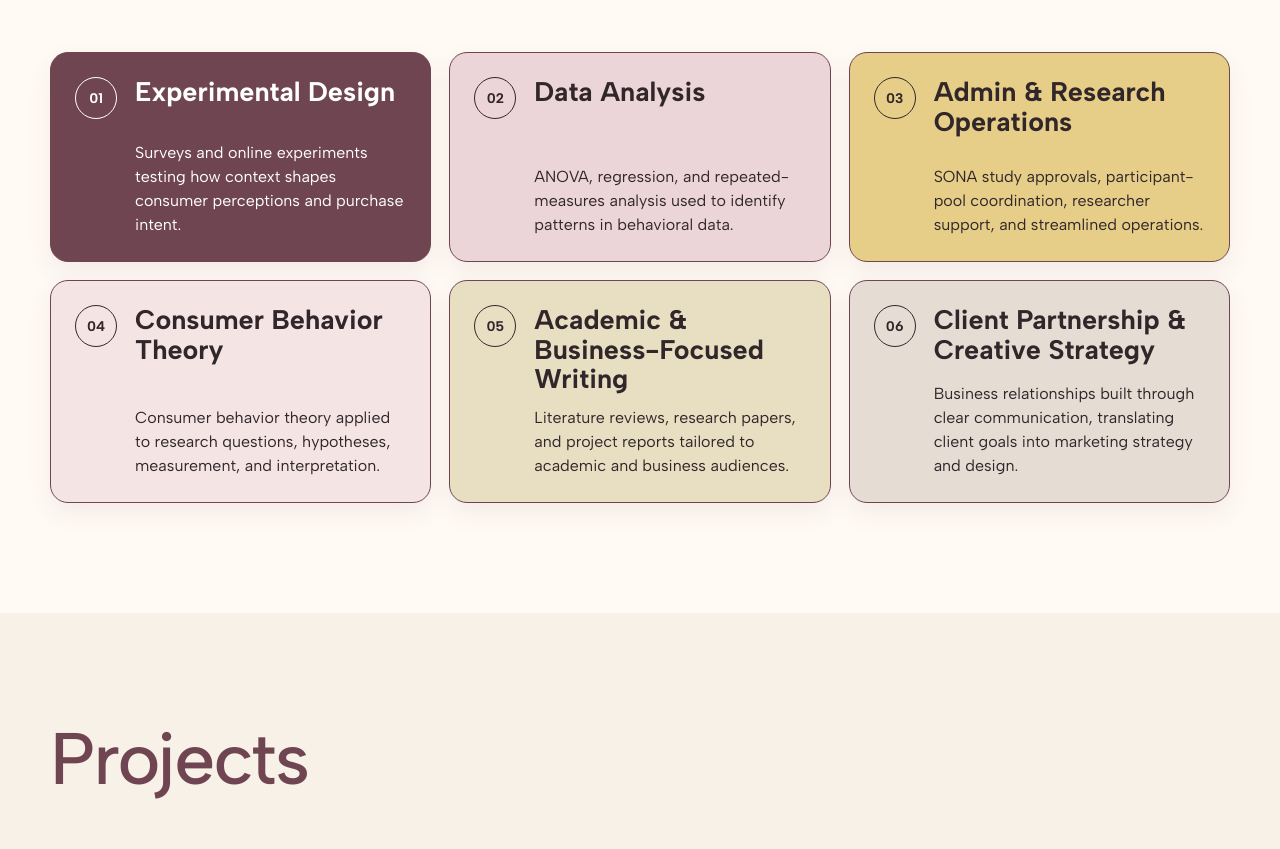
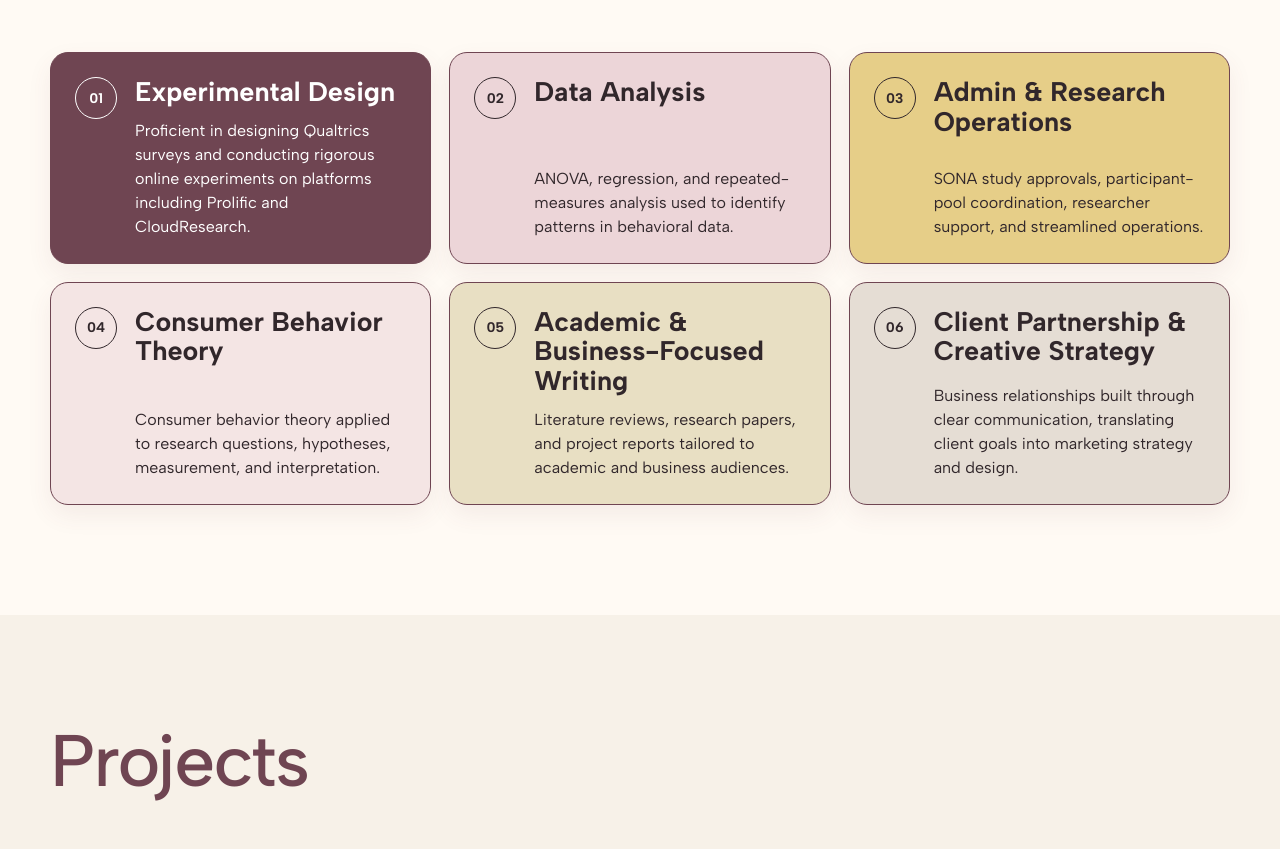
Before and after one commit to betuldayan/betuldayan.github.io, a plain HTML site: page index.html in a window 1280 px wide. Shown: the part 1711-2560 px from the top of the page. Drawn offline with Linux system fonts and the light colour scheme; grey boxes are pictures that could not be loaded.

Commit message:
Update experimental design skill summary

```diff
--- a/index.html
+++ b/index.html
@@ -44,7 +44,7 @@
         <div class="shell">
           <div class="section-heading reveal"><h2>Skills</h2></div>
           <div class="capability-grid">
-            <article class="capability-card plum-card reveal"><span>01</span><h3>Experimental Design</h3><p>Surveys and online experiments testing how context shapes consumer perceptions and purchase intent.</p></article>
+            <article class="capability-card plum-card reveal"><span>01</span><h3>Experimental Design</h3><p>Proficient in designing Qualtrics surveys and conducting rigorous online experiments on platforms including Prolific and CloudResearch.</p></article>
             <article class="capability-card coral-card reveal"><span>02</span><h3>Data Analysis</h3><p>ANOVA, regression, and repeated-measures analysis used to identify patterns in behavioral data.</p></article>
             <article class="capability-card yellow-card reveal"><span>03</span><h3>Admin &amp; Research Operations</h3><p>SONA study approvals, participant-pool coordination, researcher support, and streamlined operations.</p></article>
             <article class="capability-card rose-card reveal"><span>04</span><h3>Consumer Behavior Theory</h3><p>Consumer behavior theory applied to research questions, hypotheses, measurement, and interpretation.</p></article>
```
